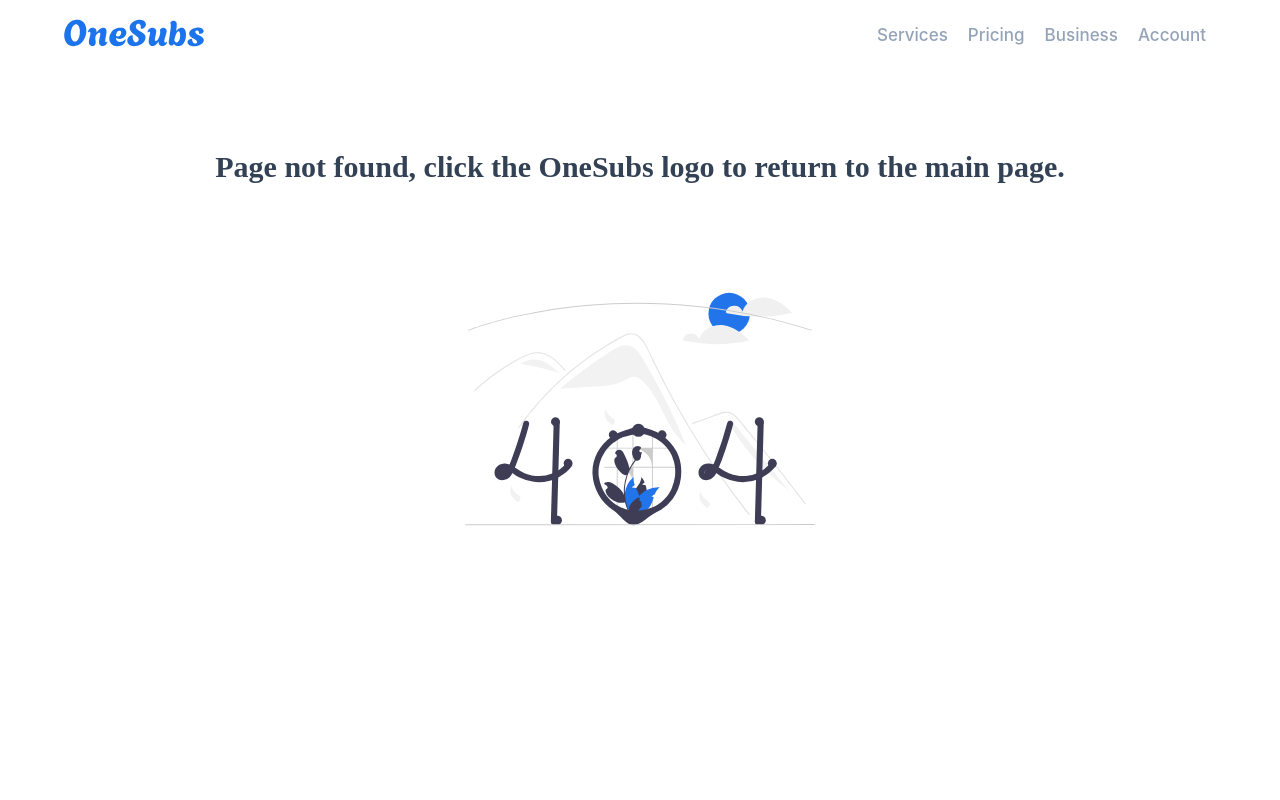
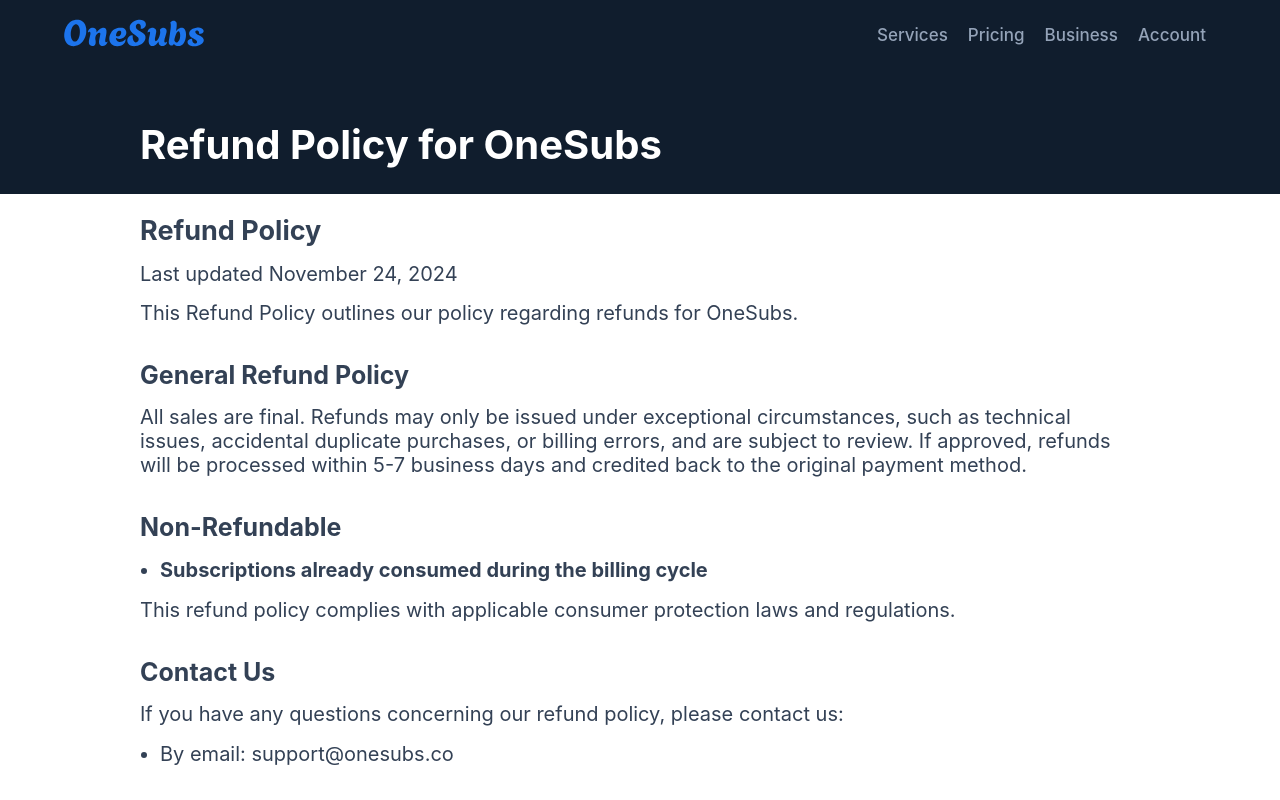
Before and after one commit to one-subs/onesubs.co, a React (Create React App) app: page /Refund-policy in a window 1280 px wide. Before the commit this address had no page. Shown: the top 800 px of the page. Built offline with nearby package versions, Linux system fonts and the light colour scheme.

Commit message:
add refund policy

```diff
--- a/src/App.js
+++ b/src/App.js
@@ -18,6 +18,7 @@ const Requirements = React.lazy(() => import('./pages/Requirements'));
 const About = React.lazy(() => import('./pages/About'));
 const Contact = React.lazy(() => import('./pages/Contact'));
 const Privacy = React.lazy(() => import('./pages/Privacy'));
+const Refund = React.lazy(() => import('./pages/Refund'));
 
 const Users = React.lazy(() => import('./users/Users'));
 
@@ -36,6 +37,7 @@ function App() {
           <Route path="/Business-rules" element={<><Navigation /><Rules /></>} />
           <Route path="/Business-requirements" element={<><Navigation /><Requirements /></>} />
           <Route path="/Privacy-policy" element={<><Navigation /><Privacy /></>} />
+          <Route path="/Refund-policy" element={<><Navigation /><Refund /></>} />
           <Route path="/Account/*" element={<Users />} />
           <Route path="*" element={<><Navigation /><NotFound /></>} />
         </Routes>
--- /dev/null
+++ b/src/pages/Refund.js
@@ -0,0 +1,43 @@
+import { Helmet } from "react-helmet";
+
+function Rules() {
+  return (
+    <>
+      <Helmet>
+          <title>Refund policy</title>
+          <meta name="description" content="This Refund Policy describes Our payment policies and procedures on the collection, use and disclosure of Your information when You use the Service and tells You about Your privacy rights and how the law protects You." />
+          <link rel="canonical" href={`${process.env.REACT_APP_ONESUBS}/privacy-policy`} />
+      </Helmet>
+      <div className="document">
+        <div className="hat">
+          <h1 style={{marginTop: "120px", color: "#FFFFFF", textAlign: "start"}}>Refund Policy for OneSubs</h1>
+        </div>
+        <h1>Refund Policy</h1>
+        <p>Last updated November 24, 2024</p>
+        <p>This Refund Policy outlines our policy regarding refunds for OneSubs.</p>
+
+        <h2>General Refund Policy</h2>
+        <p>All sales are final. Refunds may only be issued under exceptional circumstances, such as technical issues, accidental duplicate purchases, or billing errors, and are subject to review. If approved, refunds will be processed within 5-7 business days and credited back to the original payment method.</p>
+
+        <h2>Non-Refundable</h2>
+        <ul>
+          <li>
+            <p><strong>Subscriptions already consumed during the billing cycle</strong></p>
+          </li>
+        </ul>
+        <p>This refund policy complies with applicable consumer protection laws and regulations.</p>
+
+        <h2>Contact Us</h2>
+        <p>If you have any questions concerning our refund policy, please contact us:</p>
+        <ul style={{marginBottom: "50px"}}>
+          <li>By email: support@onesubs.co</li>
+        </ul>
+
+        <p><strong>Please note: </strong>We reserve the right to modify this Refund Policy at any time. Any changes will be effective immediately upon posting on our website.</p>
+
+      </div>
+    </>
+  );
+}
+
+export default Rules;
--- a/src/pages/components/Footer.js
+++ b/src/pages/components/Footer.js
@@ -15,6 +15,7 @@ function Footer() {
                 <Link to={`${process.env.REACT_APP_ONESUBS}/business`} onClick={() => window.scrollTo(0, 0)}><span>Become a partner</span></Link>
                 <Link to={`${process.env.REACT_APP_ONESUBS}/terms-of-use`} onClick={() => window.scrollTo(0, 0)}><span>Terms of use</span></Link>
                 <Link to={`${process.env.REACT_APP_ONESUBS}/privacy-policy`} onClick={() => window.scrollTo(0, 0)}><span>Privacy policy</span></Link>
+                <Link to={`${process.env.REACT_APP_ONESUBS}/privacy-policy`} onClick={() => window.scrollTo(0, 0)}><span>Refund policy</span></Link>
             </nav>
         </footer>
     );
```
